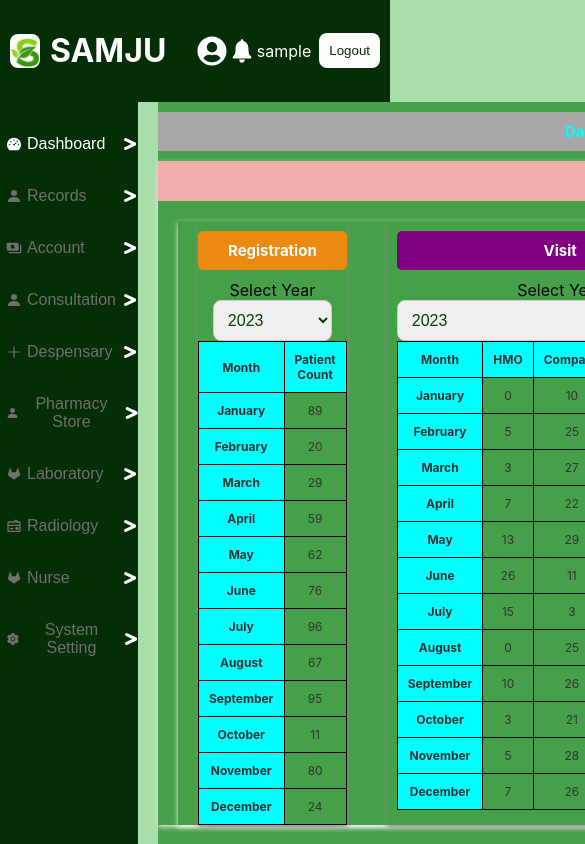
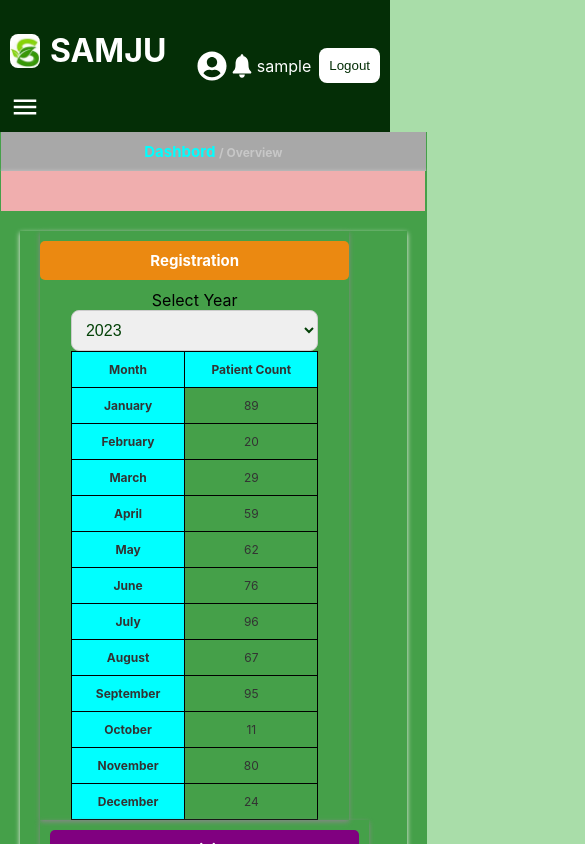
Before and after one commit to Samju200/hospital, a React (Create React App) app: page / in a window 390 px wide. Shown: the top 844 px of the page, 585 px wide, since content can reach past the window. Built offline with nearby package versions, Linux system fonts and the light colour scheme; sample sign-in values are in the browser's storage.

Commit message:
media query

```diff
--- a/src/components/Dashboard.js
+++ b/src/components/Dashboard.js
@@ -7,15 +7,20 @@ import { sideTabs } from "./data";
 import { useDispatch, useSelector } from "react-redux";
 import { useNavigate } from "react-router-dom";
 import { logout } from "../features/auth/authSlice";
+import { MdMenu } from "react-icons/md";
 
 function Dashboard() {
   const [activeTab, setActiveTab] = useState(sideTabs[0]);
+  const [showSide, setShowSide] = useState(false);
   const user = useSelector((state) => state.auth.user);
   const dispatch = useDispatch();
   let navigate = useNavigate();
 
   const handleTabClick = (tab) => {
     setActiveTab(tab);
+  };
+  const handleShowClick = () => {
+    setShowSide(!showSide);
   };
 
   useEffect(() => {
@@ -34,8 +39,14 @@ function Dashboard() {
     <div className="dashboard">
       <div className="header">
         <div className="header-logo">
-          <img src={Logo} alt="logo" />
-          <h1>Samju</h1>
+          <div className="logo">
+            <img src={Logo} alt="logo" />
+            <h1>Samju</h1>
+          </div>
+
+          <div>
+            <MdMenu className="menu" onClick={handleShowClick} />
+          </div>
         </div>
 
         <div className="header-side">
@@ -46,7 +57,7 @@ function Dashboard() {
         </div>
       </div>
       <div className="dashboard-details">
-        <div className="sidebar">
+        <div className={`sidebar ${showSide ? "visible" : ""}`}>
           <ul>
             {sideTabs.map((tab) => {
               return (
@@ -60,7 +71,7 @@ function Dashboard() {
                     {tab.icon}
                     <p>{tab.label}</p>
                   </button>
-                  {tab.greater}
+                  <p className="greater">{tab.greater}</p>
                 </li>
               );
             })}
--- a/src/components/DashboardDetail.js
+++ b/src/components/DashboardDetail.js
@@ -271,11 +271,7 @@ function DashboardDetail() {
               <h1 className="dashboard-content-header">Registration</h1>
               <label for="yearSelect">Select Year</label>
               <br />
-              <select
-                id="yearSelect"
-                onChange={handleSelectChange}
-                value={year}
-              >
+              <select onChange={handleSelectChange} value={year}>
                 {years.map((year) => (
                   <option key={year} value={year}>
                     {year}
@@ -305,11 +301,7 @@ function DashboardDetail() {
               <h1 class="dashboard-content-header visit">Visit</h1>
               <label for="yearSelect1">Select Year</label>
               <br />
-              <select
-                id="yearSelect"
-                onChange={handleSelectChange}
-                value={year}
-              >
+              <select onChange={handleSelectChange} value={year}>
                 {years.map((year) => (
                   <option key={year} value={year}>
                     {year}
--- a/src/components/dashboard.css
+++ b/src/components/dashboard.css
@@ -6,16 +6,21 @@
   align-items: center;
   padding: 10px;
 }
-.header-logo {
+.logo {
   display: flex;
   align-items: center;
   justify-content: center;
   text-transform: uppercase;
 }
-.header-logo > img {
+.logo > img {
   width: 30px;
   border-radius: 8px;
   margin-right: 10px;
+}
+.menu {
+  display: none;
+  width: 30px !important;
+  height: 30px !important;
 }
 .header-side {
   display: flex;
@@ -83,3 +88,20 @@
   border-top-left-radius: 16px;
   border-bottom-left-radius: 16px;
 }
+@media screen and (max-width: 800px) {
+  .sidebar {
+    display: none;
+  }
+  .sidebar.visible {
+    display: block;
+  }
+  .right_side {
+    margin: 0 auto;
+  }
+  .menu {
+    display: block;
+  }
+  .greater {
+    display: none;
+  }
+}
--- a/src/components/dashboardDetail.css
+++ b/src/components/dashboardDetail.css
@@ -86,3 +86,22 @@ select {
 .service {
   background-color: indianred;
 }
+@media screen and (max-width: 800px) {
+  .dashboard-content {
+    flex-direction: column;
+  }
+  .dashboard-header {
+    width: 95%;
+    margin: 0 auto;
+  }
+  .empty {
+    width: 90%;
+    margin: 0 auto;
+  }
+  .dashboard-content-details {
+    width: 80%;
+  }
+  .dashboard-content-header {
+    margin: 10px auto;
+  }
+}
--- a/src/components/records.css
+++ b/src/components/records.css
@@ -21,7 +21,7 @@ a {
 }
 .records-header {
   padding: 20px;
-  width: 100%;
+  width: 97%;
   background-color: rgb(235, 109, 109);
   font-size: 15px;
   color: white;
@@ -72,3 +72,13 @@ a {
   font-size: 15px;
   margin-bottom: 10px;
 }
+@media screen and (max-width: 800px) {
+  .record-details {
+    grid-template-columns: 2fr 2fr;
+    place-items: center;
+  }
+  .records-header {
+    width: 90%;
+    margin: 0 auto;
+  }
+}
```
